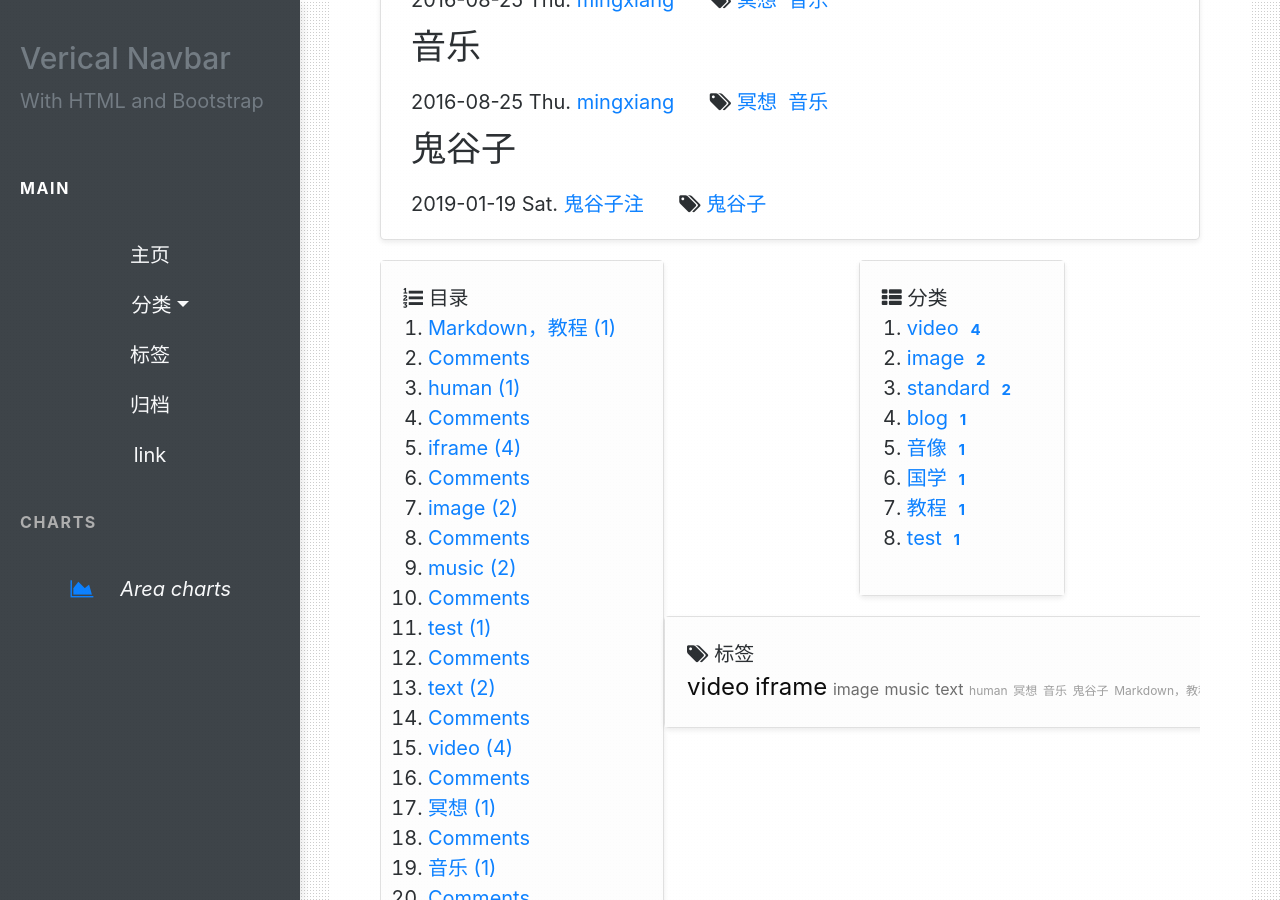
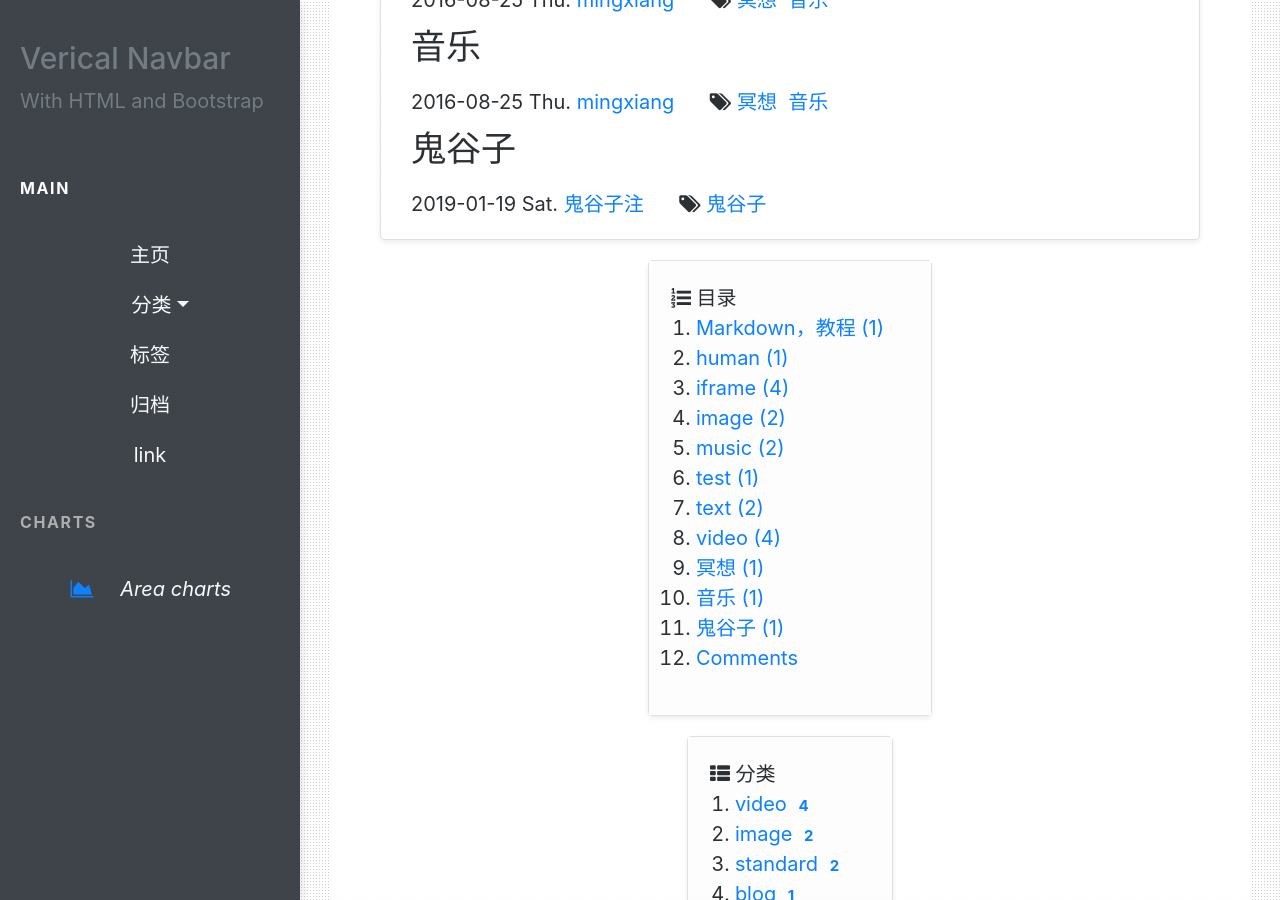
Before and after one commit to nengwuzhi/nengwuzhi.github.ioce, a Jekyll site: the page built from pages/tags.html, in a window 1280 px wide and 900 px high, scrolled down 1493 px. Built offline with Jekyll 4.4.1, drawn with Linux system fonts in a browser that asks for light colours; nearby versions of some CDN libraries; comment, search, counter and statistics services are not loaded.

Commit message:
Update sidebar.html

```diff
--- a/_includes/sidebar.html
+++ b/_includes/sidebar.html
@@ -15,13 +15,12 @@
                             {{ tag }} ({{ site.tags[tag].size }})
                         </a>
                     </li>
+                    {% endfor %}
 
                      {% if hasSimilar.size > 0 %}
                     <li><a href="#similar_posts">Similar Posts</a></li>
                     {% endif %}
                     <li><a href="#comments">Comments</a></li>
-
-                    {% endfor %}
                 </ul>
             </div>
              </div>
```
